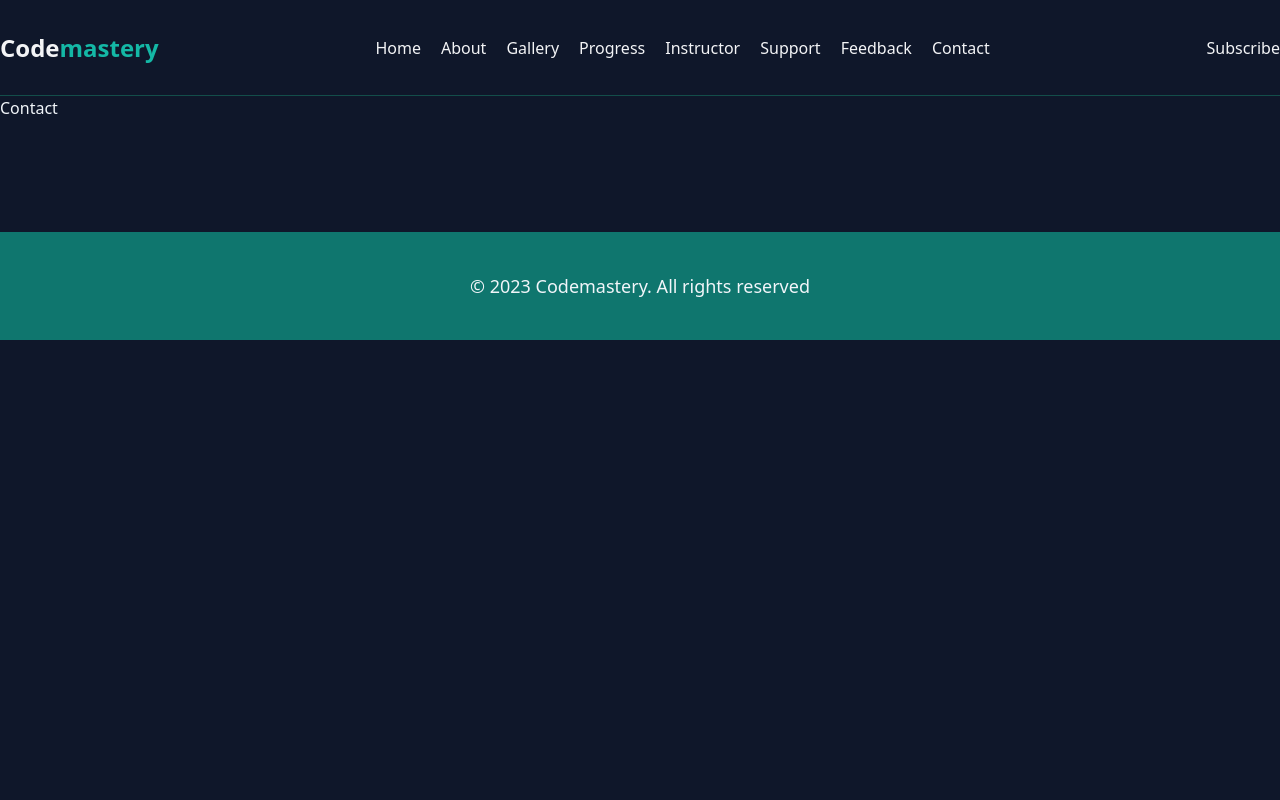
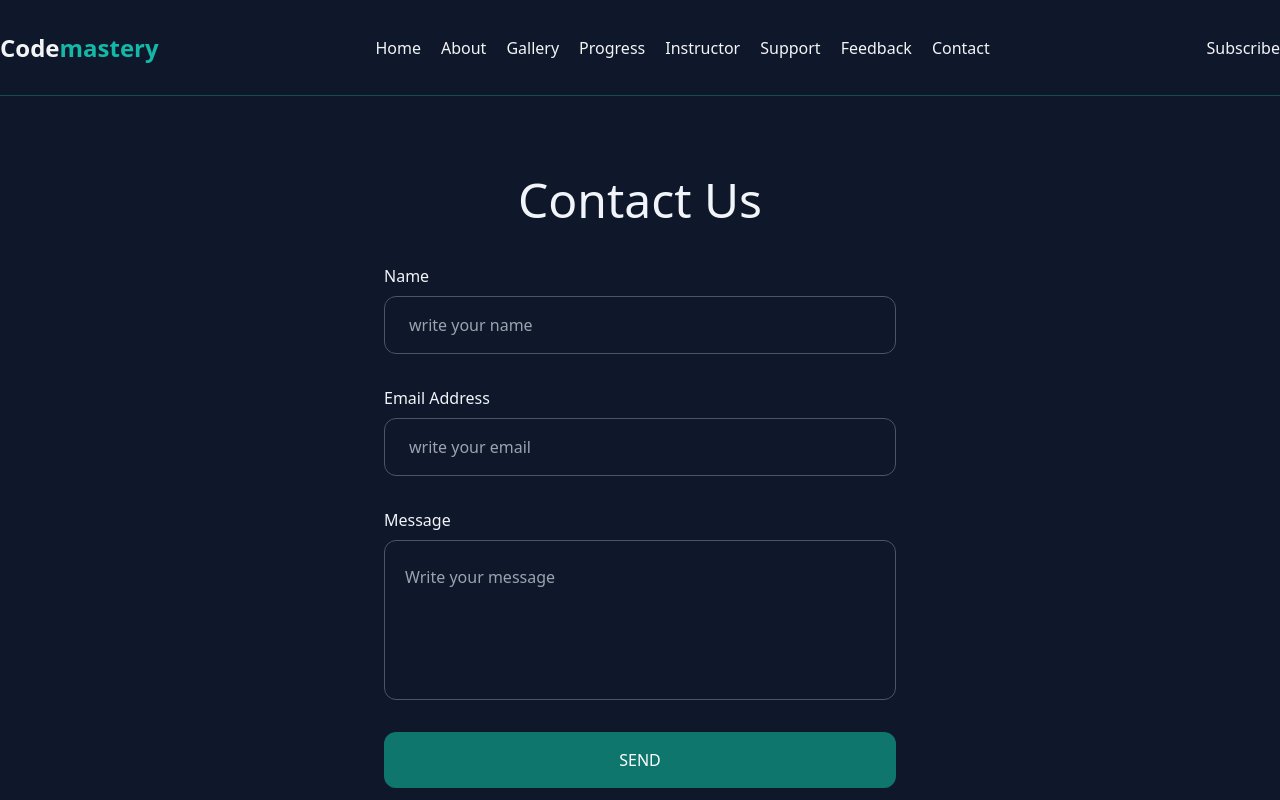
Before and after one commit to kajal-rekha/codemastery, a React (Create React App) app: page /contact in a window 1280 px wide. Shown: the top 800 px of the page. Built offline with nearby package versions, Linux system fonts and the light colour scheme.

Commit message:
emailjs integration

```diff
--- a/package.json
+++ b/package.json
@@ -3,6 +3,7 @@
   "version": "0.1.0",
   "private": true,
   "dependencies": {
+    "@emailjs/browser": "^3.11.0",
     "@testing-library/jest-dom": "^5.16.5",
     "@testing-library/react": "^13.4.0",
     "@testing-library/user-event": "^13.5.0",
--- a/src/pages/Contact.js
+++ b/src/pages/Contact.js
@@ -1,5 +1,86 @@
+import emailjs from "@emailjs/browser";
+import { useRef } from "react";
+
 const Contact = () => {
-  return <div>Contact</div>;
+  const formRef = useRef(null);
+
+  const sendEmail = (e) => {
+    e.preventDefault();
+
+    //emailjs integration
+
+    emailjs
+      .sendForm(
+        process.env.REACT_APP_SERVICE_ID,
+        process.env.REACT_APP_TEMPLATE_ID,
+        formRef.current,
+        process.env.REACT_APP_PUBLIC_ID
+      )
+      .then(
+        () => {
+          console.log("Your message sent!");
+        },
+        () => {
+          console.log("Failed, please try again later!");
+        }
+      );
+    // reset
+    e.target.querySelector(".name").value = "";
+    e.target.querySelector(".email").value = "";
+    e.target.querySelector(".message").value = "";
+  };
+
+  return (
+    <div className="contact container mx-auto mt-20 min-h-screen">
+      <h2 className="text-5xl text-center font-medium  ">Contact Us</h2>
+      <form
+        onSubmit={sendEmail}
+        className="contact-form flex flex-col gap-8 py-10 mx-auto max-w-lg"
+        ref={formRef}
+      >
+        <div className="form-control flex flex-col gap-2">
+          <label htmlFor="name" className="cursor-pointer">
+            Name
+          </label>
+          <input
+            type="name"
+            name="name"
+            placeholder="write your name"
+            className="name bg-transparent border border-gray-600 focus:border-gray-300 py-4 px-6 rounded-xl outline-none duration-300"
+          />
+        </div>
+        <div className="form-control flex flex-col gap-2">
+          <label htmlFor="email" className="cursor-pointer ">
+            Email Address
+          </label>
+          <input
+            type="email"
+            name="email"
+            placeholder="write your email"
+            className=" email bg-transparent border border-gray-600 focus:border-gray-300 py-4 px-6 rounded-xl outline-none duration-300"
+          />
+        </div>
+
+        <div className="form-control flex flex-col gap-2">
+          <label htmlFor="message" className="cursor-pointer">
+            Message
+          </label>
+          <textarea
+            placeholder="Write your message"
+            name="message"
+            rows="1"
+            cols="30"
+            className="message bg-transparent border border-gray-600 focus:border-gray-300 h-40 rounded-xl outline-none py-6 px-5 resize-none duration-300"
+          />
+        </div>
+        <div className="submit px-2 py-4 rounded-xl bg-teal-700 text-center overflow-hidden hover:bg-teal-600 duration-300">
+          <button type="submit" className="text-white uppercase font-medium">
+            Send
+          </button>
+        </div>
+      </form>
+    </div>
+  );
 };
 
 export default Contact;
--- a/src/pages/Support.js
+++ b/src/pages/Support.js
@@ -15,7 +15,7 @@ const Support = () => {
           />
         </div>
         <div className="right">
-          <h2 className="text-5xl mt-10">
+          <h2 className="text-4xl lg:text-5xl mt-10">
             present for <span className="text-teal-500">round-the-clock </span>{" "}
             support <span className="text-teal-500">messanger</span> group
           </h2>
```
Also changed, not shown: 2 other files (tests, documents, lock files or other folders).
